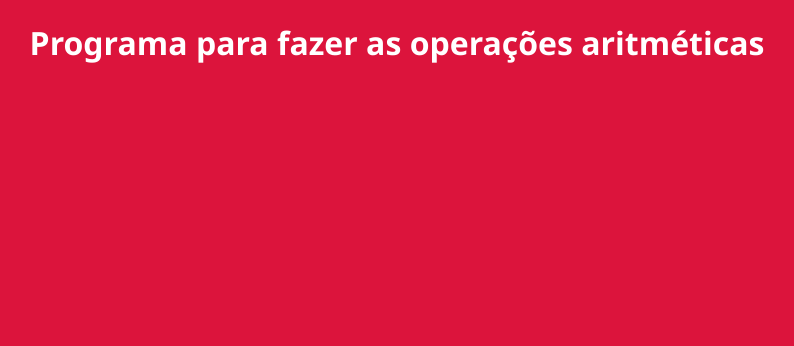
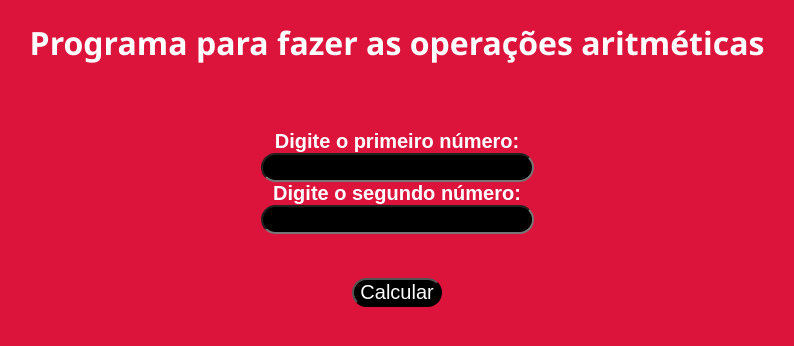
Before and after one commit to abelsilvaneto/aritmetica, a plain HTML site: page index.html in a window 1280 px wide. Shown: the whole page, without its empty margins (243-1037 px from the left). Drawn offline with Linux system fonts and the light colour scheme.

Commit message:
segunda versão

```diff
--- a/index.html
+++ b/index.html
@@ -9,5 +9,13 @@
 </head>
 <body>
     <h1>Programa para fazer as operações aritméticas</h1>
+    <br><br>
+    <label for="num1">Digite o primeiro número:</label><br>
+    <input type="text" id="num1"><br>
+    <label for="num2">Digite o segundo número:</label><br>
+    <input type="text" id="num2"><br>
+    <br><br>
+    <button>Calcular</button>
+
 </body>
 </html>
--- a/style.css
+++ b/style.css
@@ -4,3 +4,16 @@ body{
     font-family: 'Segoe UI', Tahoma, Geneva, Verdana, sans-serif;
     text-align: center;
 }
+
+label{
+    font-family: Arial, Helvetica, sans-serif;
+    font-weight: bold;
+    font-size: 20px;
+}
+
+input,button{
+    color: white;
+    background-color: black;
+    font-size: 20px;
+    border-radius: 16px;
+}
```
